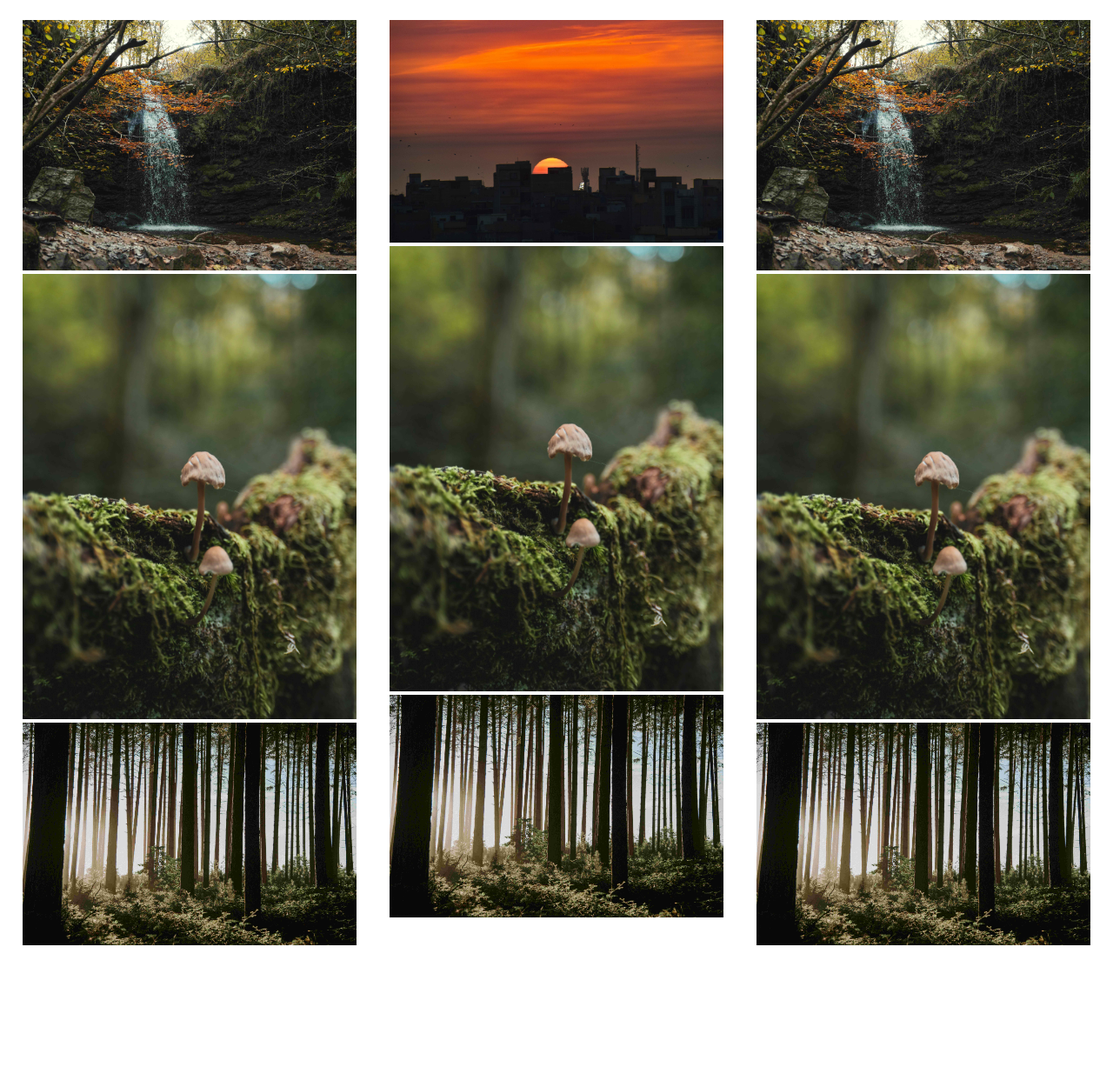
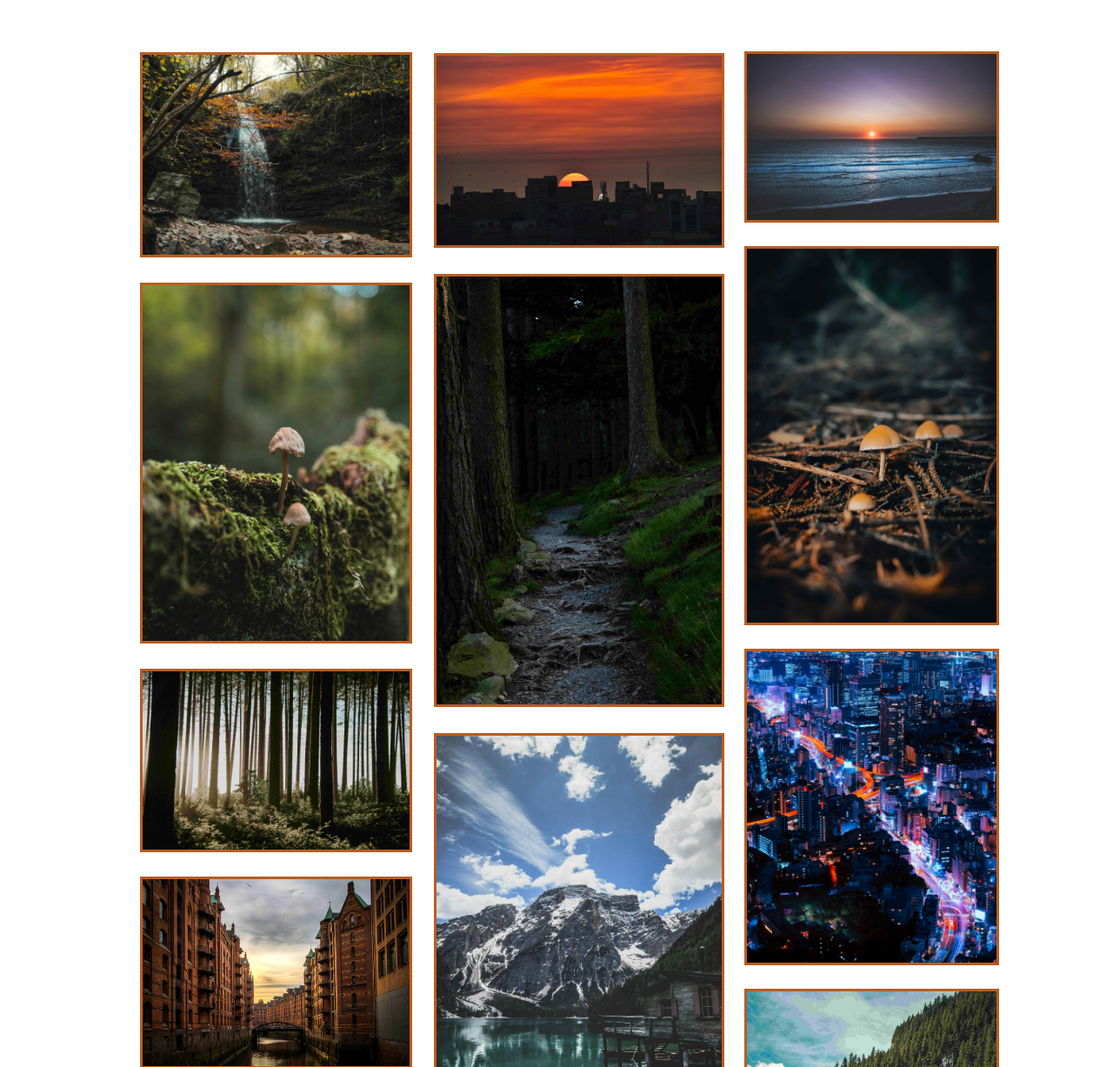
Before and after one commit to 0023252/Website_assessment, a plain HTML site: page photos.html in a window 1280 px wide. Shown: the part 133-1360 px from the top of the page at 87% size. Before the commit the page ends 1250 px from the top, so only its background shows below. Drawn offline with Linux system fonts and the light colour scheme; a web font is replaced by a local one.

Commit message:
fghufnivjnbhdsfdackmjfdnbjkasmjfnlka

```diff
--- a/photos.html
+++ b/photos.html
@@ -49,6 +49,9 @@
             <div class = "photos_container">
                 <img src = "unsplash (4).jpg" alt = "forest" loading = "lazy">
             </div>
+            <div class = "photos_container">
+                <img src = "unsplash (11).jpg" alt = "Hamburg, Germany" loading = "lazy">
+            </div>
 
 
         </div>
@@ -57,13 +60,13 @@
         <!--second column-->
         <div class = "photos_row_2">
             <div class = "photos_container_2">
-                <img src = "unsplash (5).jpg" alt = "waterfall" loading = "lazy">
+                <img src = "unsplash (5).jpg" alt = "sunset" loading = "lazy">
             </div>
             <div class = "photos_container_2">
-                <img src = "unsplash (3).jpg" alt = "mushroom" loading = "lazy">
+                <img src = "unsplash (6).jpg" alt = "darkforest path" loading = "lazy">
             </div>
             <div class = "photos_container_2">
-                <img src = "unsplash (4).jpg" alt = "forest" loading = "lazy">
+                <img src = "unsplash (7).jpg" alt = "gray wooden cottage" loading = "lazy">
             </div>
 
         </div>
@@ -71,13 +74,16 @@
         <!--third column-->
         <div class = "photos_row_3">
             <div class = "photos_container_3">
-                <img src = "unsplash (2).jpg" alt = "waterfall" loading = "lazy">
+                <img src = "unsplash (8).jpg" alt = "view of sunset from the beach" loading = "lazy">
             </div>
             <div class = "photos_container_3">
-                <img src = "unsplash (3).jpg" alt = "mushroom" loading = "lazy">
+                <img src = "unsplash (9).jpg" alt = "mushroom in the woods close-up" loading = "lazy">
             </div>
             <div class = "photos_container_3">
-                <img src = "unsplash (4).jpg" alt = "forest" loading = "lazy">
+                <img src = "unsplash (10).jpg" alt = "night city" loading = "lazy">
+            </div>
+            <div class = "photos_container_3">
+                <img src = "unsplash (12).jpg" alt = "snowy mountain with trees" loading = "lazy">
             </div>
 
         </div>
--- a/style.css
+++ b/style.css
@@ -122,10 +122,32 @@ button img:hover {
     text-align: center;
 }
 
+/*this is the section under the image in homepage*/
 .introduction h1 {
     color: #ffffff;
     font-size: 3vw;
 }
+
+.Introduction_photos {
+    position: absolute;
+    left: 3%;
+    width: 30%;
+    height: 1000px;
+}
+
+.Introduction_photos p {
+    position: absolute;
+    text-align: left;
+    font-size: 90%;
+    color: #ffffff;
+}
+
+
+
+
+
+
+
 
 
 /*responsive adjustment for different sized screens*/
@@ -265,6 +287,10 @@ button img:hover {
     text-align: center;
 }
 
+.share_column a:hover {
+    box-shadow: 1px 1px 10px #b95d20, -1px 1px 10px #b95d20, -1px -1px 10px #b95d20, 1px -1px 10px #b95d20;
+}
+
 .share_message {
     color: #000000;
     font-family: "Quicksand", sans-serif;
@@ -351,6 +377,17 @@ button img:hover {
     filter: drop-shadow(0.35rem 0.35rem 0.2rem #00000080);
 }
 
+
+/*This is the parent div of the photo_row*/
+.photos_row_container {
+    width: 80%;
+    position:absolute;
+    left: 10%;
+    top: 20%;
+}
+
+
+
 /*photos row (this is the parent div of the photos_container)*/
 .photos_row {
     padding: 2%;
@@ -362,9 +399,11 @@ button img:hover {
 /*div that contains the images*/
 .photos_container {
     width: 100%;
+    padding: 4%;
 }
 
 .photos_container img {
+    border: 3px solid #b95d20;
     width: 100%;
     height: auto;
 }
@@ -375,28 +414,31 @@ button img:hover {
     position: absolute;
     top: 0;
     left: 33%;
-    width: 30%;
+    width: 32%;
     padding: 2%;
     display: grid;
 }
 
 
-/*div that contains the images*/
+/*div that contains the image*/
 .photos_container_2 {
     width: 100%;
+    padding: 4%;
 }
 
 .photos_container_2 img {
+    border: 3px solid #b95d20;
     width: 100%;
     height: auto;
 }
+
 
 /*third column*/
 .photos_row_3 {
     position: absolute;
     top: 0;
     right: 0;
-    width: 30%;
+    width: 28%;
     padding: 2%;
     display: grid;
 }
@@ -405,15 +447,28 @@ button img:hover {
 /*div that contains the images*/
 .photos_container_3 {
     width: 100%;
+    padding: 4%;
 }
 
 .photos_container_3 img {
+    border: 3px solid #b95d20;
     width: 100%;
     height: auto;
 }
 
 
+/*designing the images when hover*/
+.photos_container:hover {
+    box-shadow: 1px 1px 10px #b95d20, -1px 1px 10px #b95d20, -1px -1px 10px #b95d20, 1px -1px 10px #b95d20;
+}
 
+.photos_container_2:hover {
+    box-shadow: 1px 1px 10px #b95d20, -1px 1px 10px #b95d20, -1px -1px 10px #b95d20, 1px -1px 10px #b95d20;
+}
+
+.photos_container_3:hover {
+    box-shadow: 1px 1px 10px #b95d20, -1px 1px 10px #b95d20, -1px -1px 10px #b95d20, 1px -1px 10px #b95d20;
+}
 
 
 /*responsive photos*/
@@ -424,8 +479,3 @@ button img:hover {
 
 
 }
-
-
-.photos_row_container {
-    position:absolute;
-}
```
Also changed, not shown: home.html (+3 -1 lines), unsplash (10).jpg (added), unsplash (11).jpg (added), unsplash (12).jpg (added), unsplash (6).jpg (added), unsplash (7).jpg (added), unsplash (8).jpg (added), unsplash (9).jpg (added).
